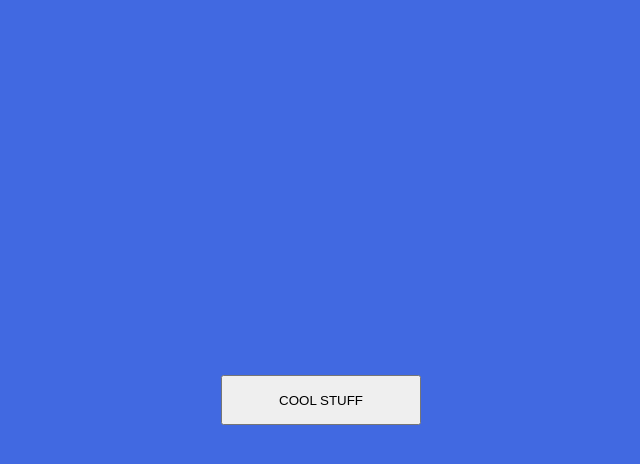
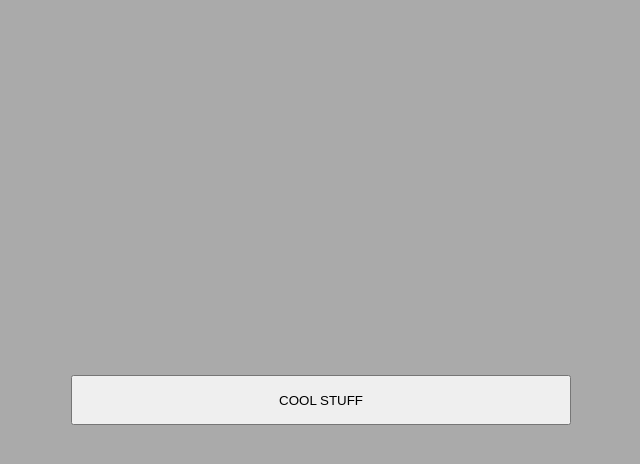
Before and after one commit to chkelvinlau/CITLab3, a plain HTML site: page index.html in a window 1280 px wide. Both pictures are taken after a click on the button "COOL STUFF". Shown: the whole page, without its empty margins (319-959 px from the left). Drawn offline with Linux system fonts and the light colour scheme.

Commit message:
added javascript mang

```diff
--- a/index.html
+++ b/index.html
@@ -26,7 +26,19 @@
     </style>
     <body>
         New Changes
-        <div id="display"></div>
-        <button id="button">COOL STUFF</button>
+        <div id="display">
+            <button id="button">COOL STUFF</button>
+        </div>
+        <script>
+            var myButton = document.getElementById("button");
+            var myDisplay = document.getElementById("display");
+            var myWidth = document.getElementById("button");
+
+            myButton.onclick = function(){
+                myDisplay.style.backgroundColor = "#AAA";
+                myWidth.style.width = "500px";
+
+            }
+        </script>
     </body>
 </html>
```
